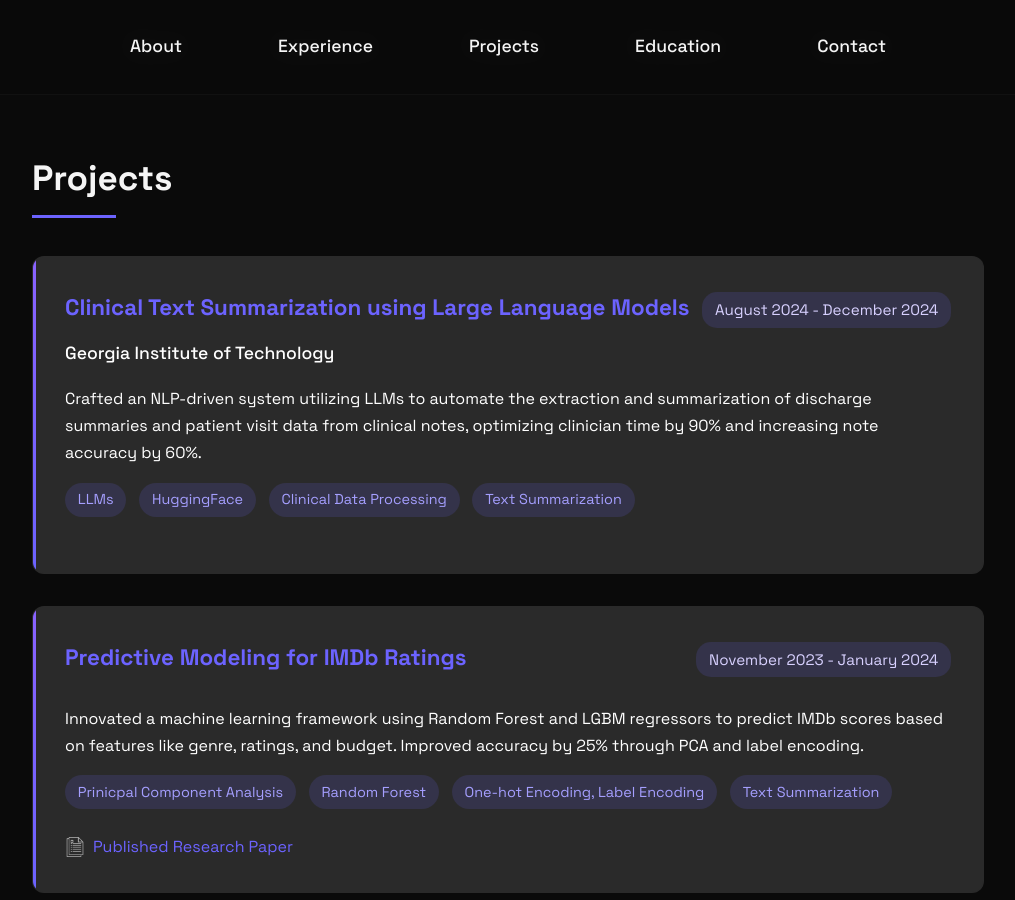
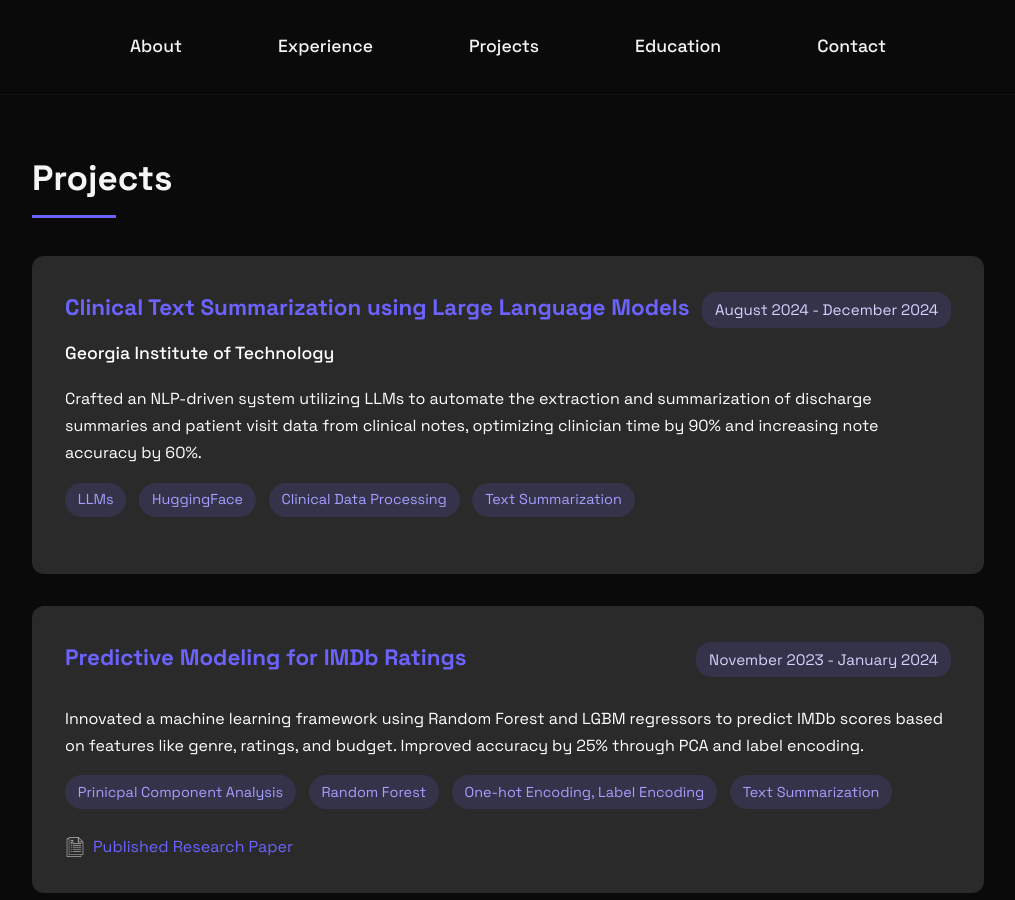
Before and after one commit to anubhav-mathur/anubhav-mathur.github.io, a Jekyll site: the page built from index.md, in a window 1280 px wide and 900 px high, scrolled down 2522 px. Shown: the whole window, without its empty margins (132-1147 px from the left). Built offline with Jekyll 4.4.1, drawn with Linux system fonts in a browser that asks for light colours.

Commit message:
color changes

```diff
--- a/assets/css/custom.css
+++ b/assets/css/custom.css
@@ -264,7 +264,7 @@
 }
 
 .education-item::before {
-  content: '';
+  content: none;
   position: absolute;
   left: 0;
   top: 0;
@@ -351,7 +351,7 @@
 }
 
 .project-card::before {
-  content: '';
+  content: none;
   position: absolute;
   left: 0;
   top: 0;
--- a/index.md
+++ b/index.md
@@ -20,8 +20,10 @@
     <div class="experience-item">
       <h3 class="company-name">Georgia Institute of Technology</h3>
       <div class="position">
-        <span class="position-title">Graduate Teaching Assistant, Introduction to Health Informatics</span>
-        <span class="duration">January 2024 - Present</span>
+        <div class="position-header">
+          <span class="position-title">Graduate Teaching Assistant, Introduction to Health Informatics</span>
+          <span class="duration">January 2024 - Present</span>
+        </div>
         <ul class="bullet-list">
           <li>Assisted course instruction by designing labs, grading assignments/quizzes, and facilitating in-class learning activities.</li>
           <li>Mentored multiple student project groups, provided guidance on project scope, ensured progress through regular check-ins, and evaluated deliverables, similar to a product manager role.</li>
@@ -31,8 +33,10 @@
     <div class="experience-item">
       <h3 class="company-name">Fidelity Investments</h3>
       <div class="position">
-        <span class="position-title">Lead Software Engineer</span>
-        <span class="duration">March 2023 - July 2024</span>
+        <div class="position-header">
+          <span class="position-title">Lead Software Engineer</span>
+          <span class="duration">March 2023 - July 2024</span>
+        </div>
         <ul class="bullet-list">
           <li>Spearheaded the end-to-end development of a Java RESTful API generating personalized spending budgets for 10M retail customers from transaction histories, with results stored in AWS DynamoDB.</li>
           <li>Engineered scalable Spark-Scala big data processes on AWS EMR to aggregate multi-source data to calculate the net worth of 50M customers, improving data processing efficiency by 40%.</li>
@@ -40,8 +44,10 @@
         </ul>
       </div>
       <div class="position" style="margin-top: 2rem;">
-        <span class="position-title">Software Engineer</span>
-        <span class="duration">September 2021 - March 2023</span>
+        <div class="position-header">
+          <span class="position-title">Software Engineer</span>
+          <span class="duration">September 2021 - March 2023</span>
+        </div>
         <ul class="bullet-list">
           <li>Developed a Java API to generate spending insights for 50M customers, a feature integrated into multiple frameworks and now a core component of Fidelity’s Spending experience.</li>
           <li>Orchestrated the migration of an API from a legacy source to an improved one, while live in production and handling high traffic of 300 TPS, developing thorough testing and rollout strategies to minimize disruption.</li>
@@ -49,8 +55,10 @@
         </ul>
       </div>
       <div class="position" style="margin-top: 2rem;">
-        <span class="position-title">Associate Software Engineer</span>
-        <span class="duration">August 2020 - September 2021</span>
+        <div class="position-header">
+          <span class="position-title">Associate Software Engineer</span>
+          <span class="duration">August 2020 - September 2021</span>
+        </div>
         <ul class="bullet-list">
           <li>Devised Python ML models utilizing dimensionality reduction and SARIMA to analyze 3 billion+ customer transactions, detecting anomalies and forecasting spending, resulting in a 70k rise in planning customers.</li>
           <li>Created Splunk & Datadog dashboards and alerts, aiding in production support, traffic monitoring, and measuring application performance, saving 20 hours of human intervention per week.</li>
```
